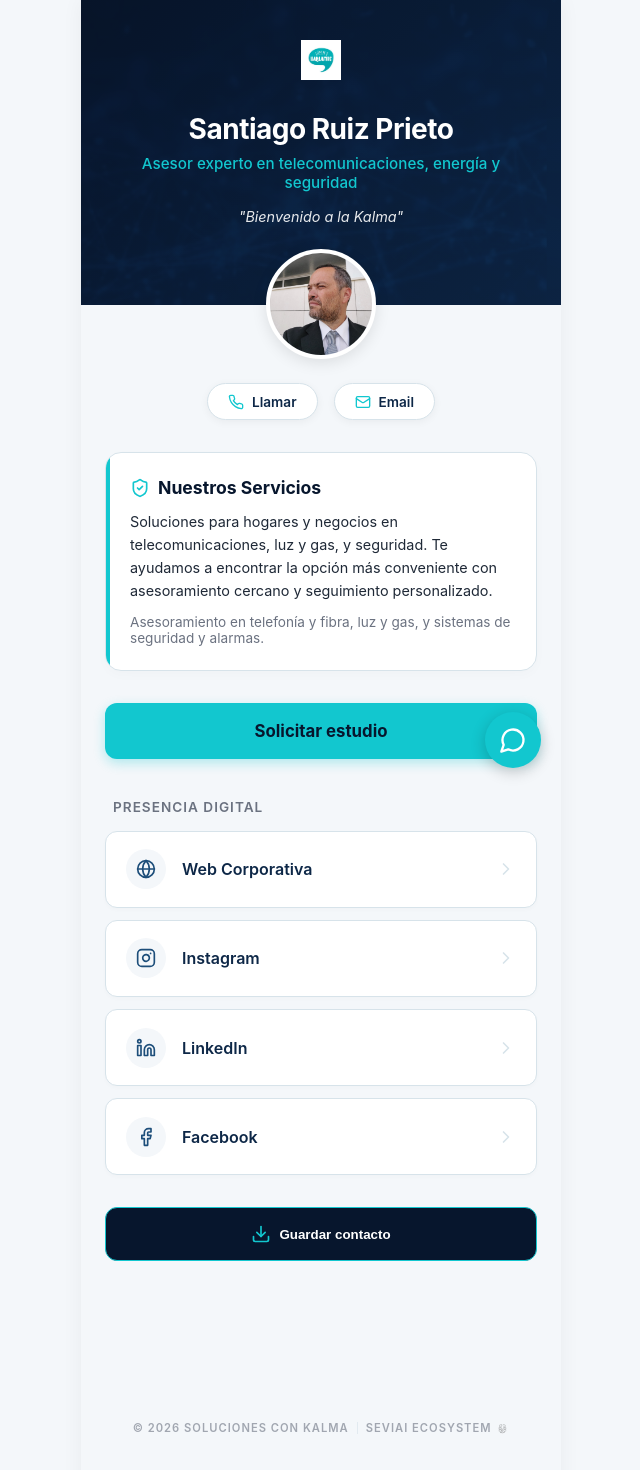
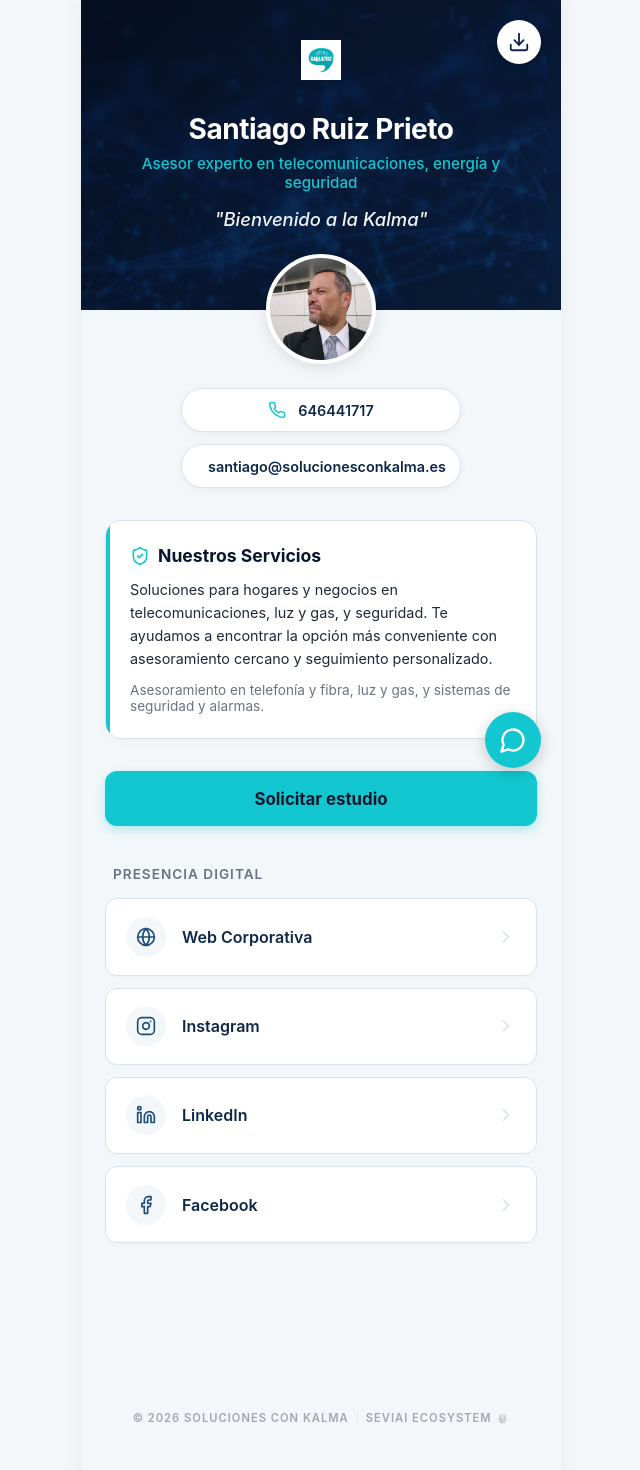
Before and after one commit to RocioCanoFernandez/santiago, a React (Vite) app: page / in a window 1280 px wide. Shown: the top 1470 px of the page, without its empty margins (319-959 px from the left). Built offline with nearby package versions, Linux system fonts and the light colour scheme.

Commit message:
Add files via upload

```diff
--- a/src/App.jsx
+++ b/src/App.jsx
@@ -43,6 +43,11 @@
 
   return (
     <div className="hub-container">
+      {/* VCard Button at Top Right */}
+      <button onClick={handleDownloadVCard} className="vcard-btn-floating" title="Guardar contacto" aria-label="Guardar contacto">
+        <Download size={22} />
+      </button>
+
       {/* Hero Header */}
       <header className="hero">
         <div
@@ -78,12 +83,12 @@
       {/* Quick Contact Badges */}
       <div className="contact-badges">
         <a href={`tel:${data.phoneUrl}`} className="badge">
-          <Phone size={16} />
-          <span>Llamar</span>
+          <Phone size={18} />
+          <span>{data.phone}</span>
         </a>
         <a href={`mailto:${data.email}`} className="badge">
-          <Mail size={16} />
-          <span>Email</span>
+          <Mail size={18} />
+          <span>{data.email}</span>
         </a>
       </div>
 
@@ -105,7 +110,7 @@
         </div>
 
         {/* Main CTA */}
-        <a href={`tel:${data.phoneUrl}`} className="main-cta">
+        <a href={`https://wa.me/${data.phoneUrl.replace('+', '')}?text=Hola%20${data.name.split(' ')[0]},%20me%20gustar%C3%ADa%20solicitar%20un%20estudio.`} target="_blank" rel="noopener noreferrer" className="main-cta">
           Solicitar estudio
         </a>
 
@@ -153,12 +158,6 @@
           </a>
         </div>
 
-        {/* VCard Button */}
-        <button onClick={handleDownloadVCard} className="vcard-btn">
-          <Download size={20} />
-          Guardar contacto
-        </button>
-
       </main>
 
       {/* SeviAI Ecosystem Footer */}
--- a/src/index.css
+++ b/src/index.css
@@ -52,7 +52,7 @@
   background-size: cover;
   background-position: center;
   background-repeat: no-repeat;
-  opacity: 0.15;
+  opacity: 0.4;
   mix-blend-mode: overlay;
   pointer-events: none;
 }
@@ -89,11 +89,11 @@
 }
 
 .slogan {
-  font-size: 0.9rem;
-  font-weight: 400;
-  opacity: 0.9;
+  font-size: 1.15rem;
+  font-weight: 500;
+  opacity: 0.95;
   font-style: italic;
-  max-width: 80%;
+  max-width: 90%;
   margin: 0 auto;
 }
 
@@ -126,8 +126,9 @@
 /* Contact Badges */
 .contact-badges {
   display: flex;
-  justify-content: center;
-  gap: 1rem;
+  flex-direction: column;
+  align-items: center;
+  gap: 0.75rem;
   margin-top: 1.5rem;
   padding: 0 1.5rem;
 }
@@ -135,11 +136,14 @@
 .badge {
   display: flex;
   align-items: center;
-  gap: 0.5rem;
+  justify-content: center;
+  gap: 0.75rem;
   background-color: var(--white);
-  padding: 0.6rem 1.25rem;
+  padding: 0.75rem 1.25rem;
   border-radius: 2rem;
-  font-size: 0.85rem;
+  width: 100%;
+  max-width: 280px;
+  font-size: 0.9rem;
   font-weight: 600;
   color: var(--primary-tech);
   text-decoration: none;
@@ -311,31 +315,29 @@
   transform: translateX(4px);
 }
 
-/* VCard Button */
-.vcard-btn {
-  background-color: var(--primary-night);
-  color: var(--white);
-  border: 1px solid var(--accent-cyan);
+/* Floating VCard Button */
+.vcard-btn-floating {
+  position: absolute;
+  top: 1.25rem;
+  right: 1.25rem;
+  width: 44px;
+  height: 44px;
+  background-color: var(--white);
+  color: var(--primary-tech);
   display: flex;
   align-items: center;
   justify-content: center;
-  gap: 0.5rem;
-  width: 100%;
-  padding: 1rem;
-  border-radius: 0.75rem;
-  font-weight: 600;
-  text-decoration: none;
-  margin-bottom: 1.5rem;
+  border-radius: 50%;
+  box-shadow: 0 4px 12px rgba(0, 0, 0, 0.15);
+  border: none;
+  cursor: pointer;
+  z-index: 50;
   transition: all 0.2s ease;
 }
 
-.vcard-btn:hover {
-  background-color: var(--primary-tech);
-  box-shadow: 0 4px 12px rgba(18, 199, 207, 0.2);
-}
-
-.vcard-btn svg {
-  color: var(--accent-cyan);
+.vcard-btn-floating:hover {
+  transform: scale(1.08);
+  box-shadow: 0 6px 16px rgba(0, 0, 0, 0.2);
 }
 
 /* Floating Actions */
```
